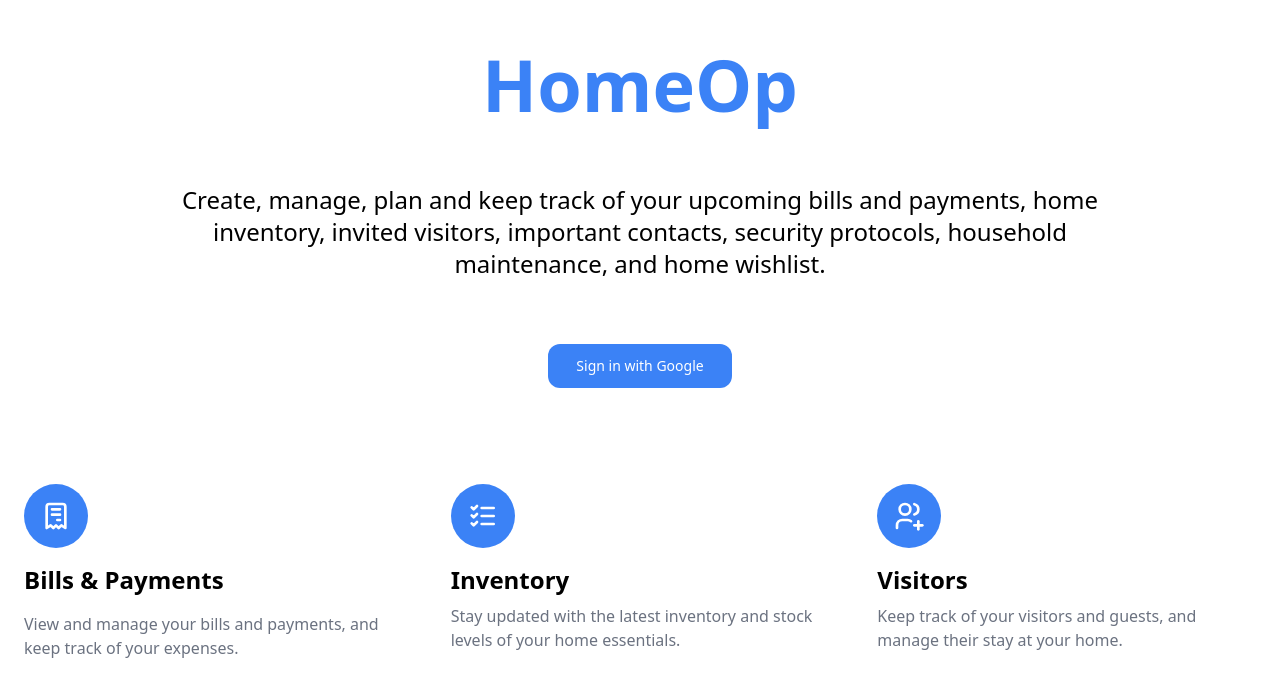
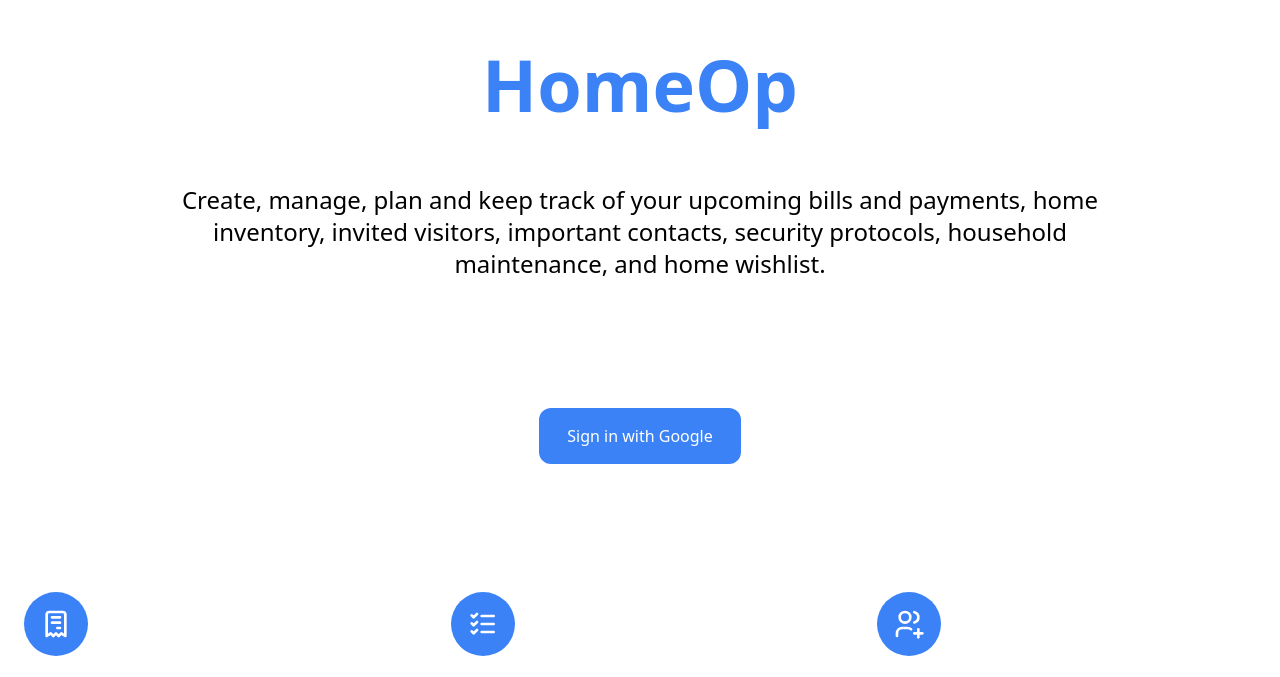
Before and after one commit to stefanicjuraj/home-op, a React (Vite) app in the folder app/: page /maintenance in a window 1280 px wide. Shown: the part 112-789 px from the top of the page. Built offline with nearby package versions, Linux system fonts and the light colour scheme; no server answers.

Commit message:
style(components): modify Login button component spacing & text size

```diff
--- a/app/src/components/Login.tsx
+++ b/app/src/components/Login.tsx
@@ -5,8 +5,8 @@ export default function Login() {
     const navigate = useNavigate();
 
     return (
-        <div className="mx-auto text-center mb-24">
-            <button type="button" className="text-white bg-blue-500 focus:ring-2 focus:outline-none focus:ring-blue-300 rounded-xl text-sm mx-auto px-7 py-3"
+        <div className="mx-auto text-center my-32">
+            <button type="button" className="text-white bg-blue-500 focus:ring-2 focus:outline-none focus:ring-blue-300 rounded-xl text-md mx-auto px-7 py-4"
                 onClick={() => signInWithGoogle()
                     .then(user => {
                         console.log('Logged in user:', user);
```
